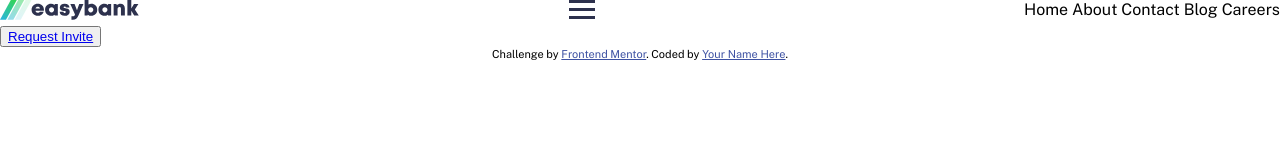
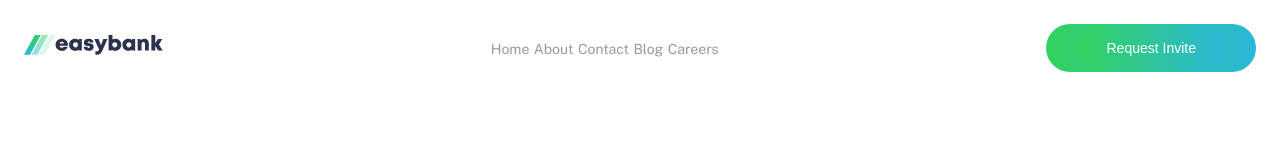
Before and after one commit to jasontking/easybank-landing-page, a plain HTML site: page index.html in a window 1280 px wide. Drawn offline with nearby package versions, Linux system fonts and the light colour scheme.

Commit message:
Added breakpoints to header for desktop, mobile, and tablet.  Finished header layout

```diff
--- a/app/scss/_globals.scss
+++ b/app/scss/_globals.scss
@@ -12,6 +12,12 @@ body {
     padding: 0;
     font-family: 'Public sans', sans-serif;
     line-height: 1.3;
+    font-size: $font-med;
+    color: $grayishBlue;
+}
+
+a, a:visited, a:hover {
+    text-decoration: none;
 }
 
 // Flexbox
@@ -30,3 +36,33 @@ body {
         align-items: center;
     }
 }
+
+//Buttons
+button, .button {
+    padding: 1rem 1.875rem;
+    color: $white;
+    background: linear-gradient(to right, $limeGreen, $brightCyan);
+    border-radius: 50px;
+    border-style: none;
+    cursor: pointer;
+    font-weight: 400;
+}
+
+button, a.button {
+    color: $white;
+}
+
+//Visibility
+.hide-for-mobile {
+    //hide for tablet and mobile devices
+    @include breakpoint-down(medium){
+        display: none;
+    }
+}
+
+.hide-for-desktop {
+    //hide for desktop viewport widths
+    @include breakpoint-up(large) {
+        display: none;
+    }
+}
--- a/app/scss/_header.scss
+++ b/app/scss/_header.scss
@@ -3,6 +3,9 @@ Author: Jason Kingston
 */
 
 .header {
+    nav {
+        padding: 24px;
+    }
 
     &__logo {
 
@@ -27,4 +30,16 @@ Author: Jason Kingston
             }
         }
     }
+
+    &__links {
+        a {
+            font-size: $font-small;
+            color: $grayishBlue;
+        }
+    }
+
+    &__cta {
+        font-size: $font-small;
+
+    }
 }
--- /dev/null
+++ b/app/scss/_mixins.scss
@@ -0,0 +1,23 @@
+//Breakpoints
+
+@media (min-width: 64em) {
+    //styles go here
+}
+
+//640px, 1024px, 1400px
+$breakpoints-up: ("medium": "40em", "large": "64em", "xlarge": "87.5em");
+
+//639px, 1023px, 1399px
+$breakpoints-down: ("small": "39.9375em", "medium": "63.9375em", "large": "87.4375em");
+
+@mixin breakpoint-up($size) {
+    @media (min-width: map-get($breakpoints-up, $size)){
+        @content;
+    }
+}
+
+@mixin breakpoint-down($size) {
+    @media (max-width: map-get($breakpoints-down, $size)) {
+        @content;
+    }
+}
--- a/app/scss/_variables.scss
+++ b/app/scss/_variables.scss
@@ -6,3 +6,7 @@ $grayishBlue: hsl(233, 8%, 62%);
 $lightGrayishBlue: hsl(220, 16%, 96%);
 $veryLightGrey: hsl(0, 0%, 98%);
 $white: hsl(0, 0%, 100%);
+
+//Font Sizes
+$font-small: 0.875rem;  //14px
+$font-med: 1.125rem; //18px
--- a/app/scss/style.scss
+++ b/app/scss/style.scss
@@ -1,3 +1,4 @@
 @import "variables";
+@import "mixins";
 @import "globals";
 @import "header";
--- a/index.html
+++ b/index.html
@@ -19,23 +19,33 @@
 </head>
 <body>
   <header class="header">
-    <nav class="flex flex-jc-sb">
+    <nav class="flex flex-jc-sb flex-ai-c">
       <a href="/" class="header__logo"><img src="./images/logo.svg" alt="Easybank"></a>
-      <a href="#" class="header__menu">
+      <a href="#" class="header__menu hide-for-desktop">
         <span></span>
         <span></span>
         <span></span>
       </a>
-      Home
-      About
-      Contact
-      Blog
-      Careers
+
+      <div class="header__links hide-for-mobile">
+        <a href="#">Home</a>
+        <a href="#">About</a>
+        <a href="#">Contact</a>
+        <a href="#">Blog</a>
+        <a href="#">Careers</a>
+      </div>
+
+      <button type="button" class="header__cta hide-for-mobile"><a href="#" class="button">Request Invite</a></button>
 
     </nav>
-    <button alt="button"><a href="#">Request Invite</a></button>
+
   </header>
 <!--
+
+
+
+
+
   Next generation digital banking
 
   Take your financial life online. Your Easybank account will be a one-stop-shop
@@ -102,12 +112,12 @@
   Request Invite
 
   © Easybank. All Rights Reserved
-  -->
+
   <div class="attribution">
     Challenge by <a href="https://www.frontendmentor.io?ref=challenge" target="_blank">Frontend Mentor</a>.
     Coded by <a href="#">Your Name Here</a>.
   </div>
-
+-->
   <script src="/app/js/script.js"></script>
 </body>
 </html>
```
Also changed, not shown: app/scss/style.css, 1 other file.
